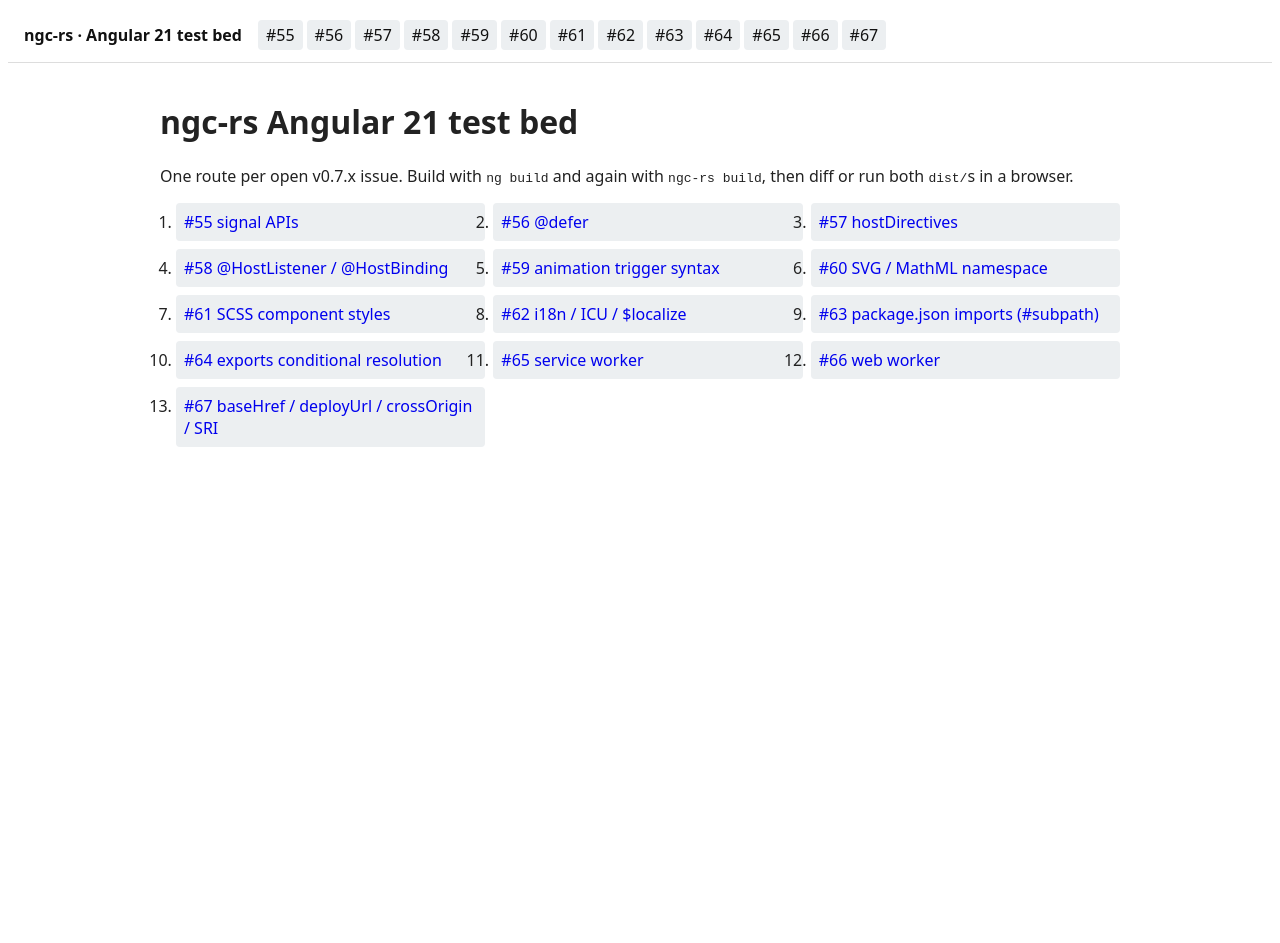
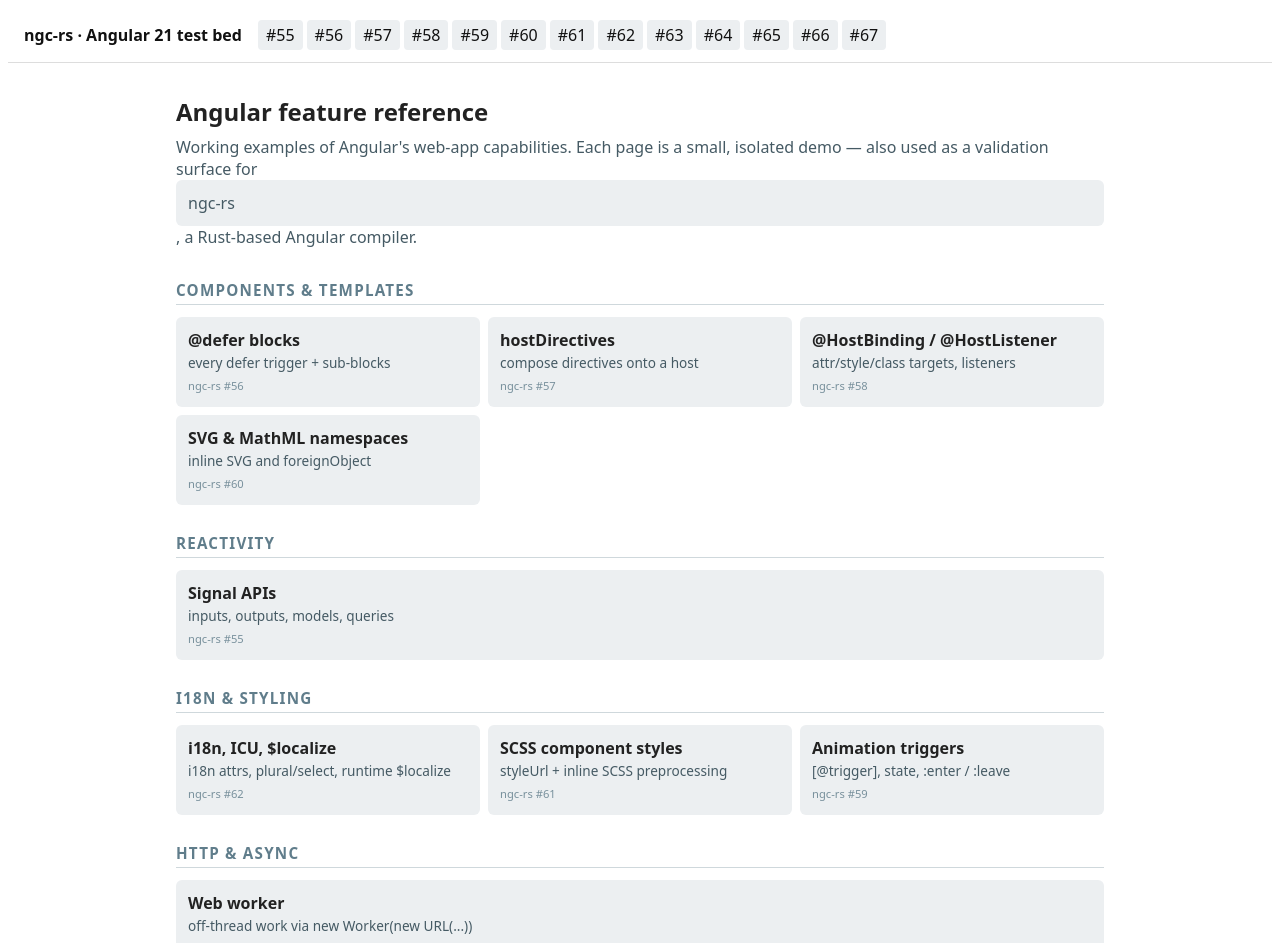
Before and after one commit to lukekania/ngc-rs-test-project, an Angular app: page / in a window 1280 px wide. Shown: the top 943 px of the page. Before the commit the page ends 800 px from the top, so only its background shows below. Built offline with nearby package versions, Linux system fonts and the light colour scheme.

Commit message:
feat: refactor home into grouped feature sections

```diff
--- a/src/app/features/home/home.component.ts
+++ b/src/app/features/home/home.component.ts
@@ -1,33 +1,161 @@
 import { Component } from '@angular/core';
 import { RouterLink } from '@angular/router';
+
+interface FeatureLink {
+  label: string;
+  path: string;
+  blurb: string;
+  issue?: number;
+}
+
+interface FeatureGroup {
+  label: string;
+  items: FeatureLink[];
+}
+
+const GROUPS: FeatureGroup[] = [
+  {
+    label: 'Components & Templates',
+    items: [
+      { label: '@defer blocks', path: '/defer', issue: 56, blurb: 'every defer trigger + sub-blocks' },
+      { label: 'hostDirectives', path: '/host-directives', issue: 57, blurb: 'compose directives onto a host' },
+      { label: '@HostBinding / @HostListener', path: '/host-bindings', issue: 58, blurb: 'attr/style/class targets, listeners' },
+      { label: 'SVG & MathML namespaces', path: '/svg', issue: 60, blurb: 'inline SVG and foreignObject' },
+    ],
+  },
+  {
+    label: 'Reactivity',
+    items: [
+      { label: 'Signal APIs', path: '/signals', issue: 55, blurb: 'inputs, outputs, models, queries' },
+    ],
+  },
+  {
+    label: 'i18n & Styling',
+    items: [
+      { label: 'i18n, ICU, $localize', path: '/i18n', issue: 62, blurb: 'i18n attrs, plural/select, runtime $localize' },
+      { label: 'SCSS component styles', path: '/scss', issue: 61, blurb: 'styleUrl + inline SCSS preprocessing' },
+      { label: 'Animation triggers', path: '/animations', issue: 59, blurb: '[@trigger], state, :enter / :leave' },
+    ],
+  },
+  {
+    label: 'HTTP & Async',
+    items: [
+      { label: 'Web worker', path: '/web-worker', issue: 66, blurb: 'off-thread work via new Worker(new URL(...))' },
+    ],
+  },
+  {
+    label: 'Build & Platform',
+    items: [
+      { label: 'package.json imports', path: '/package-imports', issue: 63, blurb: '#subpath imports field' },
+      { label: 'Exports conditions', path: '/exports-conditions', issue: 64, blurb: 'browser/import/production resolution' },
+      { label: 'Service worker', path: '/service-worker', issue: 65, blurb: 'ngsw-config.json + SwUpdate' },
+      { label: 'index.html options', path: '/index-html-options', issue: 67, blurb: 'baseHref / deployUrl / SRI / crossOrigin' },
+    ],
+  },
+];
 
 @Component({
   selector: 'app-home',
   imports: [RouterLink],
   template: `
-    <h1>ngc-rs Angular 21 test bed</h1>
-    <p>One route per open v0.7.x issue. Build with <code>ng build</code> and again
-       with <code>ngc-rs build</code>, then diff or run both <code>dist/</code>s in a browser.</p>
-    <ol class="grid">
-      <li><a routerLink="/signals">#55 signal APIs</a></li>
-      <li><a routerLink="/defer">#56 &#64;defer</a></li>
-      <li><a routerLink="/host-directives">#57 hostDirectives</a></li>
-      <li><a routerLink="/host-bindings">#58 &#64;HostListener / &#64;HostBinding</a></li>
-      <li><a routerLink="/animations">#59 animation trigger syntax</a></li>
-      <li><a routerLink="/svg">#60 SVG / MathML namespace</a></li>
-      <li><a routerLink="/scss">#61 SCSS component styles</a></li>
-      <li><a routerLink="/i18n">#62 i18n / ICU / $localize</a></li>
-      <li><a routerLink="/package-imports">#63 package.json imports (#subpath)</a></li>
-      <li><a routerLink="/exports-conditions">#64 exports conditional resolution</a></li>
-      <li><a routerLink="/service-worker">#65 service worker</a></li>
-      <li><a routerLink="/web-worker">#66 web worker</a></li>
-      <li><a routerLink="/index-html-options">#67 baseHref / deployUrl / crossOrigin / SRI</a></li>
-    </ol>
+    <section class="hero">
+      <h1>Angular feature reference</h1>
+      <p class="lede">
+        Working examples of Angular's web-app capabilities. Each page is a small, isolated demo —
+        also used as a validation surface for
+        <a href="https://github.com/angular/angular" target="_blank" rel="noopener">ngc-rs</a>,
+        a Rust-based Angular compiler.
+      </p>
+    </section>
+
+    @for (group of groups; track group.label) {
+      <section class="group">
+        <h2>{{ group.label }}</h2>
+        <ul class="grid">
+          @for (item of group.items; track item.path) {
+            <li>
+              <a [routerLink]="item.path">
+                <span class="label">{{ item.label }}</span>
+                <span class="blurb">{{ item.blurb }}</span>
+                @if (item.issue !== undefined) {
+                  <span class="issue">ngc-rs #{{ item.issue }}</span>
+                }
+              </a>
+            </li>
+          }
+        </ul>
+      </section>
+    }
   `,
-  styles: [`
-    .grid { display:grid; grid-template-columns:repeat(auto-fit, minmax(240px, 1fr)); gap:.5rem; padding-left:1rem; }
-    a { text-decoration:none; padding:.5rem; background:#eceff1; border-radius:4px; display:block; }
-    a:hover { background:#cfd8dc; }
-  `],
+  styles: [
+    `
+      :host {
+        display: block;
+        max-width: 64rem;
+        margin: 0 auto;
+        padding: 1rem;
+      }
+      .hero {
+        margin-bottom: 2rem;
+      }
+      .hero h1 {
+        margin: 0 0 0.5rem;
+      }
+      .hero .lede {
+        color: #455a64;
+        margin: 0;
+      }
+      .group {
+        margin-bottom: 1.75rem;
+      }
+      .group h2 {
+        font-size: 0.95rem;
+        text-transform: uppercase;
+        letter-spacing: 0.08em;
+        color: #607d8b;
+        border-bottom: 1px solid #cfd8dc;
+        padding-bottom: 0.25rem;
+        margin: 0 0 0.75rem;
+      }
+      .grid {
+        list-style: none;
+        padding: 0;
+        margin: 0;
+        display: grid;
+        grid-template-columns: repeat(auto-fit, minmax(240px, 1fr));
+        gap: 0.5rem;
+      }
+      a {
+        display: block;
+        padding: 0.75rem;
+        background: #eceff1;
+        border-radius: 6px;
+        text-decoration: none;
+        color: inherit;
+      }
+      a:hover {
+        background: #cfd8dc;
+      }
+      .label {
+        display: block;
+        font-weight: 600;
+        margin-bottom: 0.15rem;
+      }
+      .blurb {
+        display: block;
+        font-size: 0.85rem;
+        color: #455a64;
+      }
+      .issue {
+        display: inline-block;
+        margin-top: 0.35rem;
+        font-size: 0.7rem;
+        color: #78909c;
+        font-variant-numeric: tabular-nums;
+      }
+    `,
+  ],
 })
-export class HomeComponent {}
+export class HomeComponent {
+  protected readonly groups = GROUPS;
+}
```
